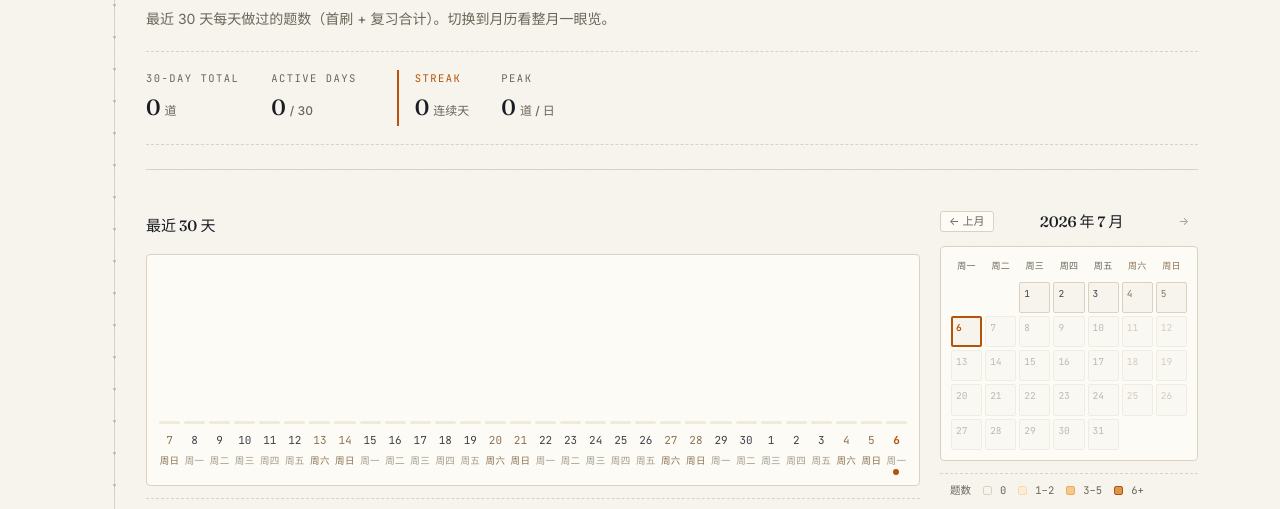
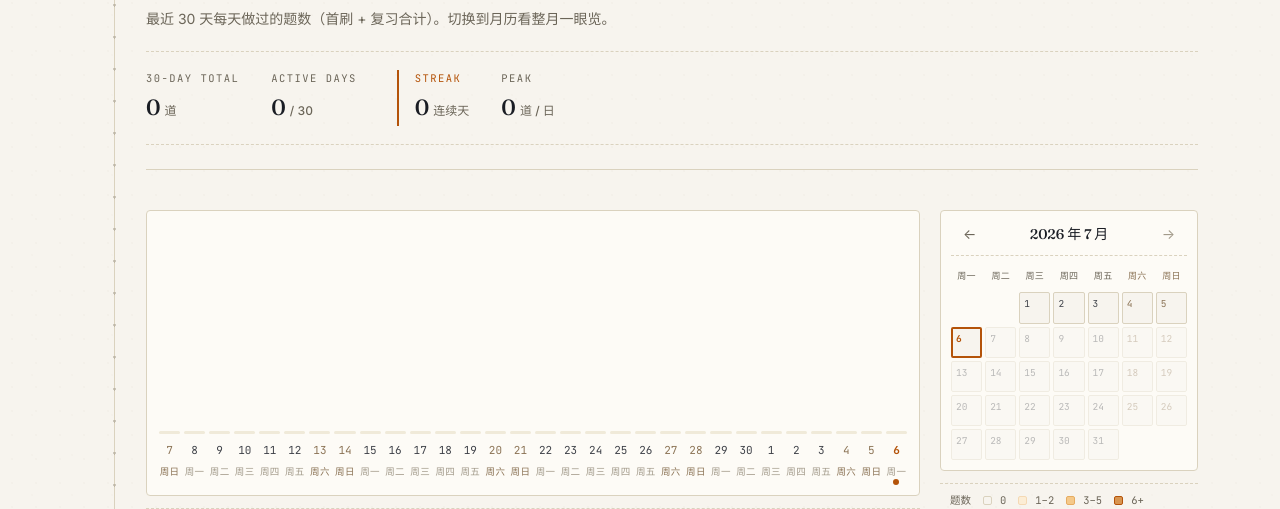
Before and after one commit to jadehare818/leetcode-hot100, a Flask app: page /calendar in a window 1280 px wide. Shown: the part 177-686 px from the top of the page. Run offline with Flask 3, Linux system fonts and the light colour scheme.

Commit message:
ui(calendar): pull month nav header inside the grid card
The month-header was above the card, so the pale-cream cards started at
different vertical positions (bars from row 0, month from row 32). Move
the label + prev/next arrows into the grid as month-title-row so both
cards now begin at exactly the same y coordinate.

```diff
--- a/static/style.css
+++ b/static/style.css
@@ -1677,3 +1677,33 @@ tr.cs-row:has(.cs-panel:not(.open)):has(.note-panel:not(.open)) { display: none;
 .calendar-split .calendar-month .month-grid {
   flex: 1;
 }
+
+/* 月历标题嵌入卡片内部（保证卡片顶部对齐条形图卡片顶部） */
+.calendar-split .month-title-row {
+  display: flex; align-items: center; justify-content: space-between;
+  gap: 8px;
+  padding: 0 4px 8px;
+  border-bottom: 1px dashed var(--line);
+  margin-bottom: 8px;
+}
+.calendar-split .month-label-inline {
+  font-family: var(--font-display);
+  font-size: 14px;
+  font-variation-settings: "opsz" 32, "SOFT" 40, "wght" 500;
+  color: var(--ink);
+  letter-spacing: -0.005em;
+  flex: 1;
+  text-align: center;
+}
+.calendar-split .month-nav {
+  color: var(--muted);
+  font-size: 14px;
+  padding: 2px 8px;
+  border-radius: 3px;
+  cursor: pointer;
+  text-decoration: none;
+  border-bottom: none;
+}
+.calendar-split .month-nav:hover { background: var(--sand-2); color: var(--ink); }
+.calendar-split .month-nav.disabled { color: var(--muted-2); cursor: default; }
+.calendar-split .month-nav.disabled:hover { background: transparent; }
--- a/templates/calendar.html
+++ b/templates/calendar.html
@@ -31,9 +31,6 @@
 
 {# ─── 条形图视图 · 左侧 75% ─── #}
 <section class="calendar-bars view" data-view="bars">
-  <div class="bars-header">
-    <h2 class="bars-label">最近 30 天</h2>
-  </div>
   <div class="bars-wrap" style="--max-total: {{ [max_total, 1]|max }};">
     {% for d in series %}
     <div class="bar-col {% if d.is_today %}today{% endif %} {% if d.is_weekend %}weekend{% endif %}"
@@ -61,21 +58,20 @@
 
 {# ─── 月历视图 · 右侧 25% ─── #}
 <section class="calendar-month view" data-view="month">
-  <div class="month-header">
+  <div class="month-grid" role="grid">
+    <div class="month-title-row">
       {% if prev_month_str %}
-      <a class="btn small ghost" href="?month={{ prev_month_str }}#month">← 上月</a>
+        <a class="month-nav" href="?month={{ prev_month_str }}#month">←</a>
       {% else %}
-      <span class="btn small ghost disabled">←</span>
+        <span class="month-nav disabled">←</span>
       {% endif %}
-    <h2 class="month-label">{{ month_label }}</h2>
+      <div class="month-label-inline">{{ month_label }}</div>
       {% if next_month_str %}
-      <a class="btn small ghost" href="?month={{ next_month_str }}#month">下月 →</a>
+        <a class="month-nav" href="?month={{ next_month_str }}#month">→</a>
       {% else %}
-      <span class="btn small ghost disabled">→</span>
+        <span class="month-nav disabled">→</span>
       {% endif %}
     </div>
-
-  <div class="month-grid" role="grid">
     <div class="month-head" role="row">
       {% for wd in ["一","二","三","四","五","六","日"] %}
       <div class="month-head-cell {% if loop.index >= 6 %}weekend{% endif %}">周{{ wd }}</div>
```
Also changed, not shown: 1 other file. Lines whose indentation alone changed are shown as unchanged.
